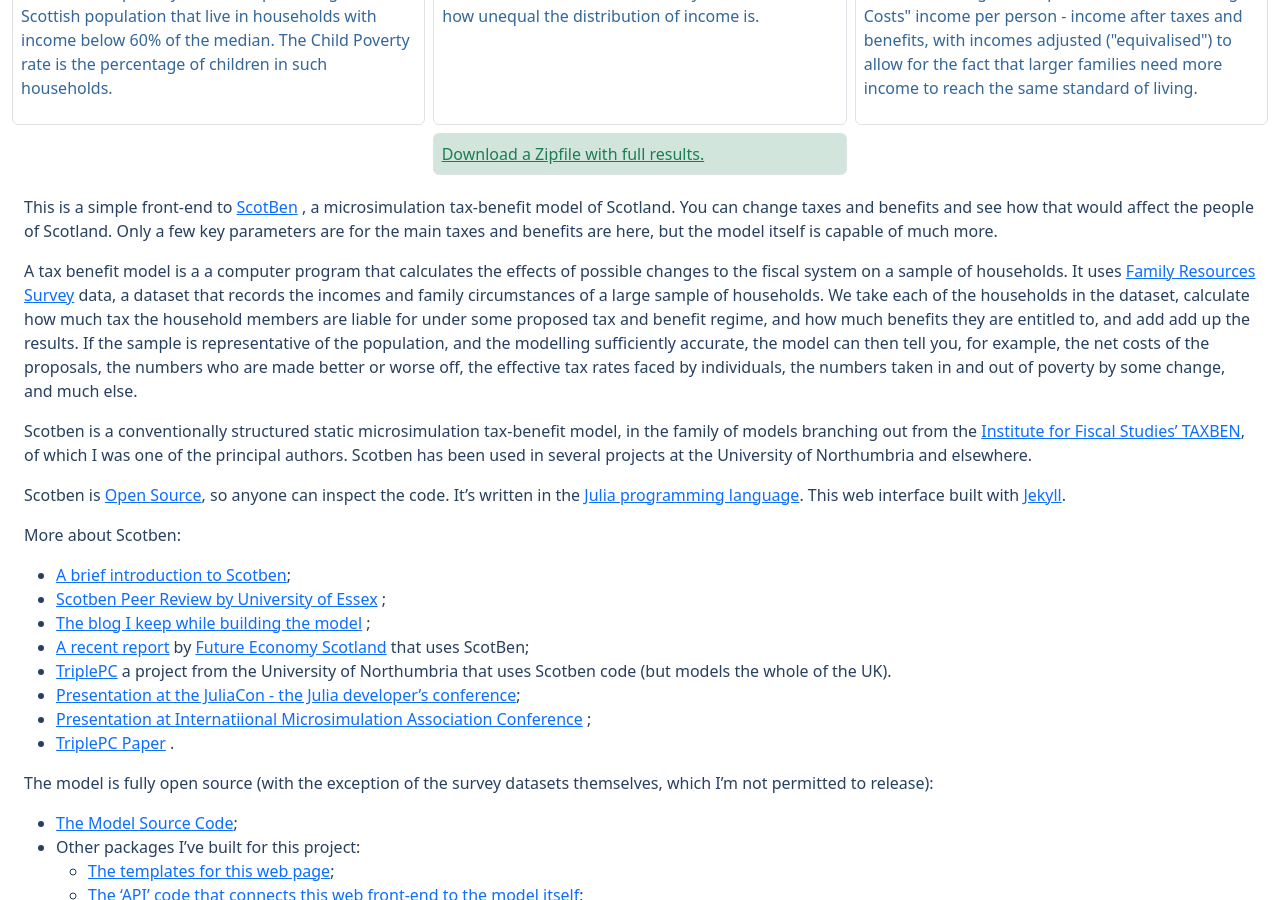
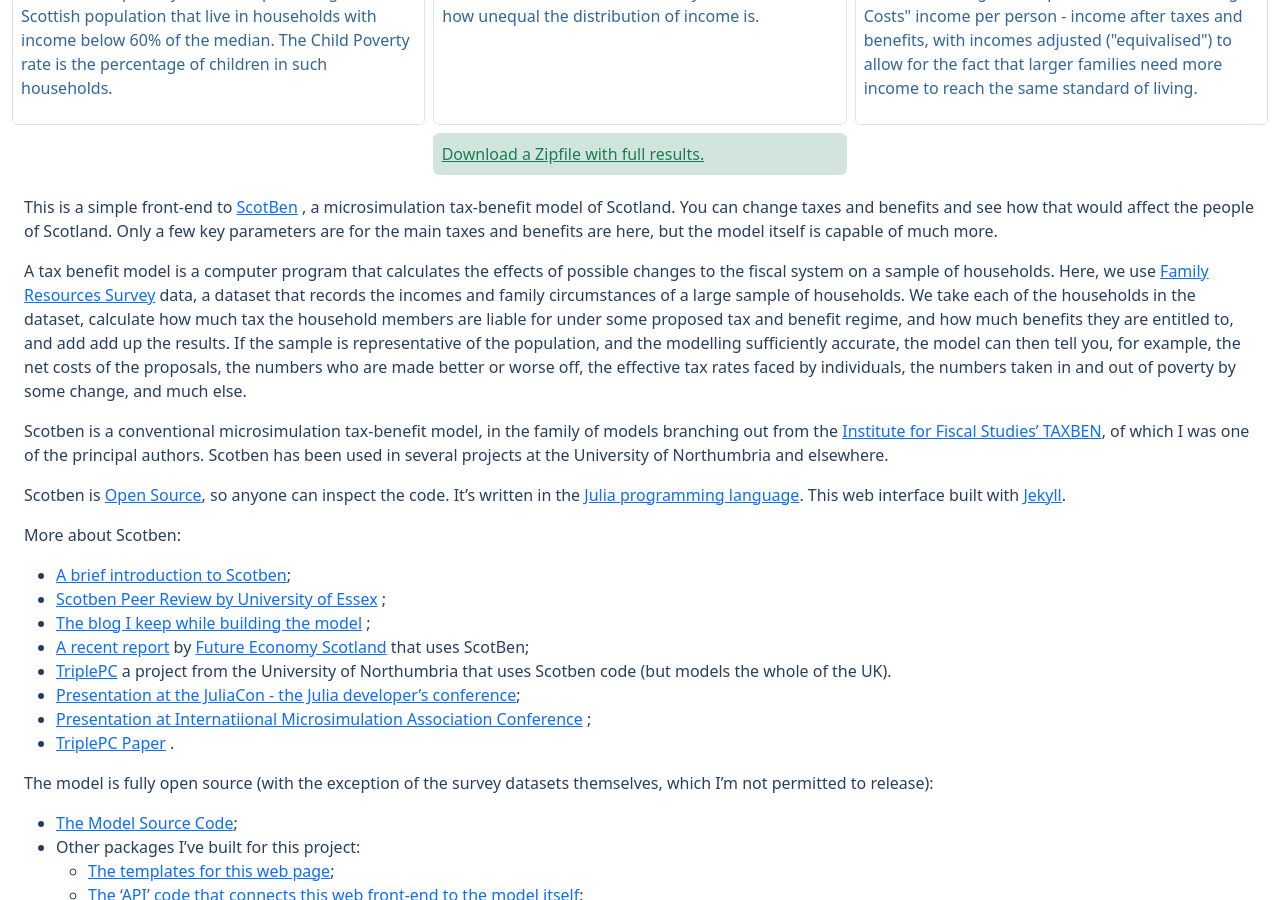
Before and after one commit to grahamstark/vwebsites, a Jekyll site: the page built from models/scotben-2026.md, in a window 1280 px wide and 900 px high, scrolled down 1271 px. Built offline with Jekyll 4.4.1, drawn with Linux system fonts in a browser that asks for light colours; nearby versions of some CDN libraries.

Commit message:
Cleanup main text.

```diff
--- a/models/scotben-2026.md
+++ b/models/scotben-2026.md
@@ -10,10 +10,10 @@ whichapi: http://microapi-local/
 
 This is a simple front-end to [ScotBen](https://github.com/grahamstark/ScottishTaxBenefitModel.jl){:target="_blank"} , a microsimulation tax-benefit model of Scotland. You can change taxes and benefits and see how that would affect the people of Scotland. Only a few key parameters are for the main taxes and benefits are here, but the model itself is capable of much more.
 
-A tax benefit model is a  a computer program that calculates the effects of possible changes to the fiscal system on a sample of households. It uses [Family Resources Survey](https://www.gov.uk/government/collections/family-resources-survey--2) data, a dataset that records the incomes and family circumstances of a large sample of households.
-We take each of the households in the dataset,  calculate how much tax the household members are liable for under some proposed tax and benefit regime, and how much benefits they are entitled to, and add add up the results. If the sample is representative of the population, and the modelling sufficiently accurate, the model can then tell you, for example, the net costs of the proposals, the numbers who are made better or worse off, the effective tax rates faced by individuals, the numbers taken in and out of poverty by some change, and much else.
+A tax benefit model is a computer program that calculates the effects of possible changes to the fiscal system on a sample of households. Here, we use [Family Resources Survey](https://www.gov.uk/government/collections/family-resources-survey--2) data, a dataset that records the incomes and family circumstances of a large sample of households.
+We take each of the households in the dataset, calculate how much tax the household members are liable for under some proposed tax and benefit regime, and how much benefits they are entitled to, and add add up the results. If the sample is representative of the population, and the modelling sufficiently accurate, the model can then tell you, for example, the net costs of the proposals, the numbers who are made better or worse off, the effective tax rates faced by individuals, the numbers taken in and out of poverty by some change, and much else.
 
-Scotben is a conventionally structured static microsimulation tax-benefit model, in the family of models branching out from the [Institute for Fiscal Studies’ TAXBEN](https://ifs.org.uk/publications/taxben-ifs-tax-and-benefit-microsimulation-model){:target="_blank"}, of which I was one of the principal authors. Scotben has been used in several projects at the University of Northumbria and elsewhere.
+Scotben is a conventional microsimulation tax-benefit model, in the family of models branching out from the [Institute for Fiscal Studies’ TAXBEN](https://ifs.org.uk/publications/taxben-ifs-tax-and-benefit-microsimulation-model){:target="_blank"}, of which I was one of the principal authors. Scotben has been used in several projects at the University of Northumbria and elsewhere.
 
 Scotben is [Open Source](https://en.wikipedia.org/wiki/Open_source), so anyone can inspect the code. It's written in the [Julia programming language](https://julialang.org/){:target="_blank"}. This web interface built with [Jekyll](https://jekyllrb.com/docs/installation/){:target="_blank"}.
 
```
